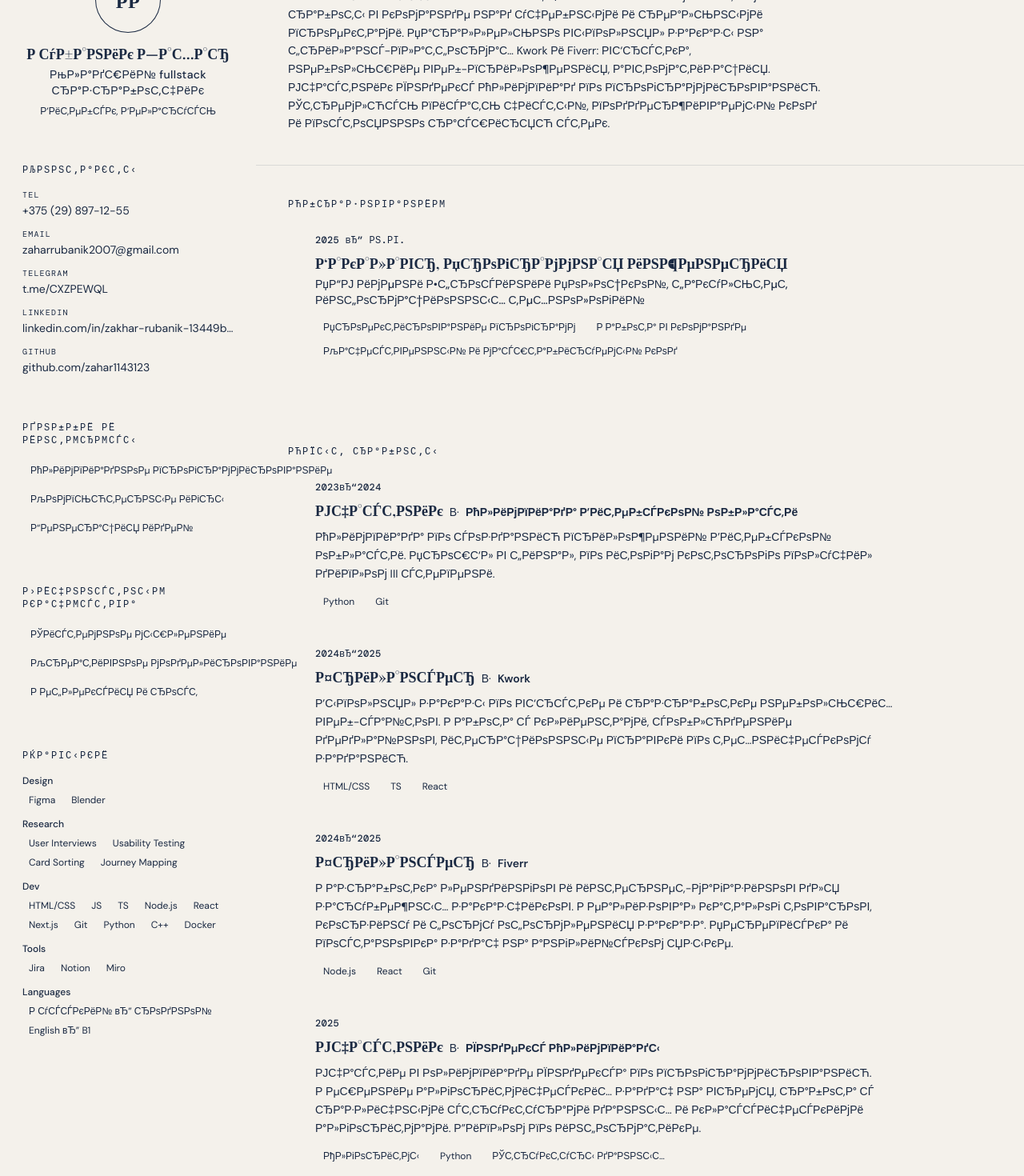
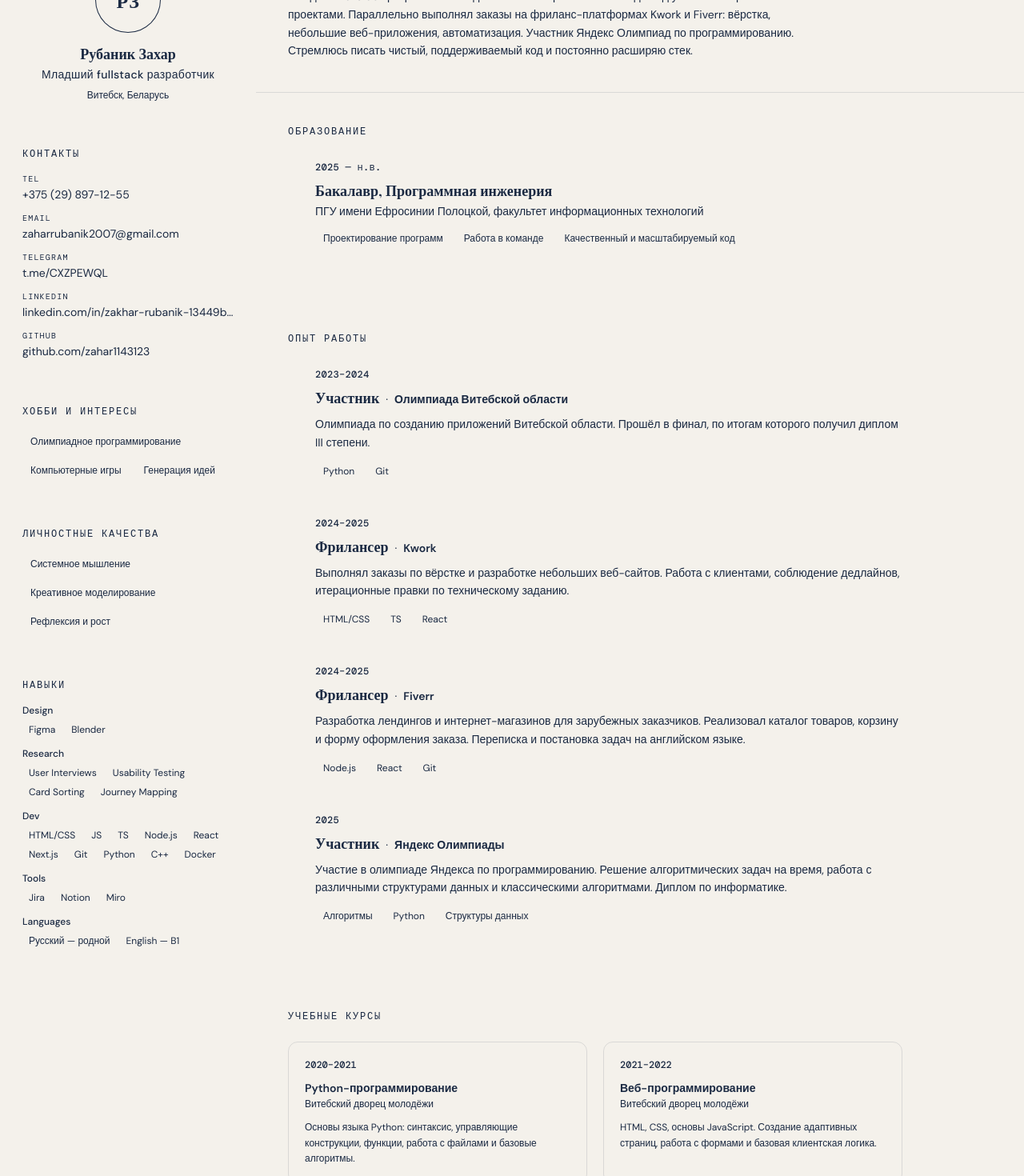
Before and after one commit to zahar1143123/Curriculum_Vitae, a React (Vite) app: page / in a window 1280 px wide. Shown: the part 100-1570 px from the top of the page at 80% size. Built offline with nearby package versions, Linux system fonts and the light colour scheme.

Commit message:
style: fix russian text encoding to UTF-8

```diff
--- a/src/app/App.tsx
+++ b/src/app/App.tsx
@@ -4,101 +4,101 @@ type Lang = "ru" | "en";
 
 const t = {
   ru: {
-    name: "Р СѓР±Р°РЅРёРє Р—Р°С…Р°СЂ",
-    title: "РњР»Р°РґС€РёР№ fullstack СЂР°Р·СЂР°Р±РѕС‚С‡РёРє",
-    location: "Р’РёС‚РµР±СЃРє, Р‘РµР»Р°СЂСѓСЃСЊ",
-    about: "РћР±Рѕ РјРЅРµ",
+    name: "Рубаник Захар",
+    title: "Младший fullstack разработчик",
+    location: "Витебск, Беларусь",
+    about: "Обо мне",
     aboutText:
-      "РњР»Р°РґС€РёР№ fullstack СЂР°Р·СЂР°Р±РѕС‚С‡РёРє СЃ РіРѕРґРѕРІС‹Рј РѕРїС‹С‚РѕРј СЂР°Р±РѕС‚С‹ РІ РєРѕРјР°РЅРґРµ РЅР°Рґ СѓС‡РµР±РЅС‹РјРё Рё СЂРµР°Р»СЊРЅС‹РјРё РїСЂРѕРµРєС‚Р°РјРё. РџР°СЂР°Р»Р»РµР»СЊРЅРѕ РІС‹РїРѕР»РЅСЏР» Р·Р°РєР°Р·С‹ РЅР° С„СЂРёР»Р°РЅСЃ-РїР»Р°С‚С„РѕСЂРјР°С… Kwork Рё Fiverr: РІС‘СЂСЃС‚РєР°, РЅРµР±РѕР»СЊС€РёРµ РІРµР±-РїСЂРёР»РѕР¶РµРЅРёСЏ, Р°РІС‚РѕРјР°С‚РёР·Р°С†РёСЏ. РЈС‡Р°СЃС‚РЅРёРє РЇРЅРґРµРєСЃ РћР»РёРјРїРёР°Рґ РїРѕ РїСЂРѕРіСЂР°РјРјРёСЂРѕРІР°РЅРёСЋ. РЎС‚СЂРµРјР»СЋСЃСЊ РїРёСЃР°С‚СЊ С‡РёСЃС‚С‹Р№, РїРѕРґРґРµСЂР¶РёРІР°РµРјС‹Р№ РєРѕРґ Рё РїРѕСЃС‚РѕСЏРЅРЅРѕ СЂР°СЃС€РёСЂСЏСЋ СЃС‚РµРє.",
-    contacts: "РљРѕРЅС‚Р°РєС‚С‹",
+      "Младший fullstack разработчик с годовым опытом работы в команде над учебными и реальными проектами. Параллельно выполнял заказы на фриланс-платформах Kwork и Fiverr: вёрстка, небольшие веб-приложения, автоматизация. Участник Яндекс Олимпиад по программированию. Стремлюсь писать чистый, поддерживаемый код и постоянно расширяю стек.",
+    contacts: "Контакты",
     phone: "+375 (29) 897-12-55",
     email: "zaharrubanik2007@gmail.com",
     linkedin: "https://www.linkedin.com/in/zakhar-rubanik-13449b26a/",
     github: "https://github.com/zahar1143123",
     telegram: "https://t.me/CXZPEWQL",
     telegramHandle: "@CXZPEWQL",
-    hobbies: "РҐРѕР±Р±Рё Рё РёРЅС‚РµСЂРµСЃС‹",
+    hobbies: "Хобби и интересы",
     hobbiesItems: [
-      "РћР»РёРјРїРёР°РґРЅРѕРµ РїСЂРѕРіСЂР°РјРјРёСЂРѕРІР°РЅРёРµ",
-      "РљРѕРјРїСЊСЋС‚РµСЂРЅС‹Рµ РёРіСЂС‹",
-      "Р“РµРЅРµСЂР°С†РёСЏ РёРґРµР№",
+      "Олимпиадное программирование",
+      "Компьютерные игры",
+      "Генерация идей",
     ],
-    qualities: "Р›РёС‡РЅРѕСЃС‚РЅС‹Рµ РєР°С‡РµСЃС‚РІР°",
+    qualities: "Личностные качества",
     qualitiesItems: [
-      "РЎРёСЃС‚РµРјРЅРѕРµ РјС‹С€Р»РµРЅРёРµ",
-      "РљСЂРµР°С‚РёРІРЅРѕРµ РјРѕРґРµР»РёСЂРѕРІР°РЅРёРµ",
-      "Р РµС„Р»РµРєСЃРёСЏ Рё СЂРѕСЃС‚",
+      "Системное мышление",
+      "Креативное моделирование",
+      "Рефлексия и рост",
     ],
     tabs: [
-      "РћР±СЂР°Р·РѕРІР°РЅРёРµ",
-      "РћРїС‹С‚ СЂР°Р±РѕС‚С‹",
-      "РЈС‡РµР±РЅС‹Рµ РєСѓСЂСЃС‹",
+      "Образование",
+      "Опыт работы",
+      "Учебные курсы",
     ],
     education: [
       {
-        year: "2025 вЂ” РЅ.РІ.",
-        degree: "Р‘Р°РєР°Р»Р°РІСЂ, РџСЂРѕРіСЂР°РјРјРЅР°СЏ РёРЅР¶РµРЅРµСЂРёСЏ",
+        year: "2025 — н.в.",
+        degree: "Бакалавр, Программная инженерия",
         institution:
-          "РџР“РЈ РёРјРµРЅРё Р•С„СЂРѕСЃРёРЅРёРё РџРѕР»РѕС†РєРѕР№, С„Р°РєСѓР»СЊС‚РµС‚ РёРЅС„РѕСЂРјР°С†РёРѕРЅРЅС‹С… С‚РµС…РЅРѕР»РѕРіРёР№",
+          "ПГУ имени Ефросинии Полоцкой, факультет информационных технологий",
         description: "",
         tags: [
-          "РџСЂРѕРµРєС‚РёСЂРѕРІР°РЅРёРµ РїСЂРѕРіСЂР°РјРј",
-          "Р Р°Р±РѕС‚Р° РІ РєРѕРјР°РЅРґРµ",
-          "РљР°С‡РµСЃС‚РІРµРЅРЅС‹Р№ Рё РјР°СЃС€С‚Р°Р±РёСЂСѓРµРјС‹Р№ РєРѕРґ",
+          "Проектирование программ",
+          "Работа в команде",
+          "Качественный и масштабируемый код",
         ],
       },
     ],
     experience: [
        {
-        year: "2023вЂ“2024",
-        role: "РЈС‡Р°СЃС‚РЅРёРє",
-        company: "РћР»РёРјРїРёР°РґР° Р’РёС‚РµР±СЃРєРѕР№ РѕР±Р»Р°СЃС‚Рё",
+        year: "2023–2024",
+        role: "Участник",
+        company: "Олимпиада Витебской области",
         description:
-          "РћР»РёРјРїРёР°РґР° РїРѕ СЃРѕР·РґР°РЅРёСЋ РїСЂРёР»РѕР¶РµРЅРёР№ Р’РёС‚РµР±СЃРєРѕР№ РѕР±Р»Р°СЃС‚Рё. РџСЂРѕС€С‘Р» РІ С„РёРЅР°Р», РїРѕ РёС‚РѕРіР°Рј РєРѕС‚РѕСЂРѕРіРѕ РїРѕР»СѓС‡РёР» РґРёРїР»РѕРј III СЃС‚РµРїРµРЅРё.",
+          "Олимпиада по созданию приложений Витебской области. Прошёл в финал, по итогам которого получил диплом III степени.",
         tags: ["Python", "Git"],
       },
       {
-        year: "2024вЂ“2025",
-        role: "Р¤СЂРёР»Р°РЅСЃРµСЂ",
+        year: "2024–2025",
+        role: "Фрилансер",
         company: "Kwork",
         description:
-          "Р’С‹РїРѕР»РЅСЏР» Р·Р°РєР°Р·С‹ РїРѕ РІС‘СЂСЃС‚РєРµ Рё СЂР°Р·СЂР°Р±РѕС‚РєРµ РЅРµР±РѕР»СЊС€РёС… РІРµР±-СЃР°Р№С‚РѕРІ. Р Р°Р±РѕС‚Р° СЃ РєР»РёРµРЅС‚Р°РјРё, СЃРѕР±Р»СЋРґРµРЅРёРµ РґРµРґР»Р°Р№РЅРѕРІ, РёС‚РµСЂР°С†РёРѕРЅРЅС‹Рµ РїСЂР°РІРєРё РїРѕ С‚РµС…РЅРёС‡РµСЃРєРѕРјСѓ Р·Р°РґР°РЅРёСЋ.",
+          "Выполнял заказы по вёрстке и разработке небольших веб-сайтов. Работа с клиентами, соблюдение дедлайнов, итерационные правки по техническому заданию.",
         tags: ["HTML/CSS", "TS", "React"],
       },
       {
-        year: "2024вЂ“2025",
-        role: "Р¤СЂРёР»Р°РЅСЃРµСЂ",
+        year: "2024–2025",
+        role: "Фрилансер",
         company: "Fiverr",
         description:
-          "Р Р°Р·СЂР°Р±РѕС‚РєР° Р»РµРЅРґРёРЅРіРѕРІ Рё РёРЅС‚РµСЂРЅРµС‚-РјР°РіР°Р·РёРЅРѕРІ РґР»СЏ Р·Р°СЂСѓР±РµР¶РЅС‹С… Р·Р°РєР°Р·С‡РёРєРѕРІ. Р РµР°Р»РёР·РѕРІР°Р» РєР°С‚Р°Р»РѕРі С‚РѕРІР°СЂРѕРІ, РєРѕСЂР·РёРЅСѓ Рё С„РѕСЂРјСѓ РѕС„РѕСЂРјР»РµРЅРёСЏ Р·Р°РєР°Р·Р°. РџРµСЂРµРїРёСЃРєР° Рё РїРѕСЃС‚Р°РЅРѕРІРєР° Р·Р°РґР°С‡ РЅР° Р°РЅРіР»РёР№СЃРєРѕРј СЏР·С‹РєРµ.",
+          "Разработка лендингов и интернет-магазинов для зарубежных заказчиков. Реализовал каталог товаров, корзину и форму оформления заказа. Переписка и постановка задач на английском языке.",
         tags: ["Node.js", "React", "Git"],
       },
       {
         year: "2025",
-        role: "РЈС‡Р°СЃС‚РЅРёРє",
-        company: "РЇРЅРґРµРєСЃ РћР»РёРјРїРёР°РґС‹",
+        role: "Участник",
+        company: "Яндекс Олимпиады",
         description:
-          "РЈС‡Р°СЃС‚РёРµ РІ РѕР»РёРјРїРёР°РґРµ РЇРЅРґРµРєСЃР° РїРѕ РїСЂРѕРіСЂР°РјРјРёСЂРѕРІР°РЅРёСЋ. Р РµС€РµРЅРёРµ Р°Р»РіРѕСЂРёС‚РјРёС‡РµСЃРєРёС… Р·Р°РґР°С‡ РЅР° РІСЂРµРјСЏ, СЂР°Р±РѕС‚Р° СЃ СЂР°Р·Р»РёС‡РЅС‹РјРё СЃС‚СЂСѓРєС‚СѓСЂР°РјРё РґР°РЅРЅС‹С… Рё РєР»Р°СЃСЃРёС‡РµСЃРєРёРјРё Р°Р»РіРѕСЂРёС‚РјР°РјРё. Р”РёРїР»РѕРј РїРѕ РёРЅС„РѕСЂРјР°С‚РёРєРµ.",
-        tags: ["РђР»РіРѕСЂРёС‚РјС‹", "Python", "РЎС‚СЂСѓРєС‚СѓСЂС‹ РґР°РЅРЅС‹С…"],
+          "Участие в олимпиаде Яндекса по программированию. Решение алгоритмических задач на время, работа с различными структурами данных и классическими алгоритмами. Диплом по информатике.",
+        tags: ["Алгоритмы", "Python", "Структуры данных"],
       },
     ],
     courses: [
       {
-        year: "2020вЂ“2021",
-        title: "Python-РїСЂРѕРіСЂР°РјРјРёСЂРѕРІР°РЅРёРµ",
-        provider: "Р’РёС‚РµР±СЃРєРёР№ РґРІРѕСЂРµС† РјРѕР»РѕРґС‘Р¶Рё",
+        year: "2020–2021",
+        title: "Python-программирование",
+        provider: "Витебский дворец молодёжи",
         description:
-          "РћСЃРЅРѕРІС‹ СЏР·С‹РєР° Python: СЃРёРЅС‚Р°РєСЃРёСЃ, СѓРїСЂР°РІР»СЏСЋС‰РёРµ РєРѕРЅСЃС‚СЂСѓРєС†РёРё, С„СѓРЅРєС†РёРё, СЂР°Р±РѕС‚Р° СЃ С„Р°Р№Р»Р°РјРё Рё Р±Р°Р·РѕРІС‹Рµ Р°Р»РіРѕСЂРёС‚РјС‹.",
+          "Основы языка Python: синтаксис, управляющие конструкции, функции, работа с файлами и базовые алгоритмы.",
       },
       {
-        year: "2021вЂ“2022",
-        title: "Р’РµР±-РїСЂРѕРіСЂР°РјРјРёСЂРѕРІР°РЅРёРµ",
-        provider: "Р’РёС‚РµР±СЃРєРёР№ РґРІРѕСЂРµС† РјРѕР»РѕРґС‘Р¶Рё",
+        year: "2021–2022",
+        title: "Веб-программирование",
+        provider: "Витебский дворец молодёжи",
         description:
-          "HTML, CSS, РѕСЃРЅРѕРІС‹ JavaScript. РЎРѕР·РґР°РЅРёРµ Р°РґР°РїС‚РёРІРЅС‹С… СЃС‚СЂР°РЅРёС†, СЂР°Р±РѕС‚Р° СЃ С„РѕСЂРјР°РјРё Рё Р±Р°Р·РѕРІР°СЏ РєР»РёРµРЅС‚СЃРєР°СЏ Р»РѕРіРёРєР°.",
+          "HTML, CSS, основы JavaScript. Создание адаптивных страниц, работа с формами и базовая клиентская логика.",
       },
     ],
-    skills: "РќР°РІС‹РєРё",
+    skills: "Навыки",
   },
   en: {
     name: "Zakhar Rubanik",
@@ -133,7 +133,7 @@ const t = {
     ],
     education: [
       {
-        year: "2025 вЂ” present",
+        year: "2025 — present",
         degree: "Bachelor, Software Engineering",
         institution:
           "PSU named after Euphrosyne of Polotsk, Faculty of Information Technologies",
@@ -147,7 +147,7 @@ const t = {
     ],
     experience: [
        {
-        year: "2023вЂ“2024",
+        year: "2023–2024",
         role: "Participant",
         company: "Vitebsk Region Olympiad",
         description:
@@ -155,7 +155,7 @@ const t = {
         tags: ["Python", "Git"],
       },
       {
-        year: "2024вЂ“2025",
+        year: "2024–2025",
         role: "Freelancer",
         company: "Kwork",
         description:
@@ -163,7 +163,7 @@ const t = {
         tags: ["HTML/CSS", "TS", "React"],
       },
       {
-        year: "2024вЂ“2025",
+        year: "2024–2025",
         role: "Freelancer",
         company: "Fiverr",
         description:
@@ -181,14 +181,14 @@ const t = {
     ],
     courses: [
       {
-        year: "2020вЂ“2021",
+        year: "2020–2021",
         title: "Python Programming",
         provider: "Vitebsk Youth Palace",
         description:
           "Python fundamentals: syntax, control flow, functions, file handling, and basic algorithms.",
       },
       {
-        year: "2021вЂ“2022",
+        year: "2021–2022",
         title: "Web Programming",
         provider: "Vitebsk Youth Palace",
         description:
@@ -218,7 +218,7 @@ const skillGroups = [
   },
   {
     label: "Languages",
-    items: ["Р СѓСЃСЃРєРёР№ вЂ” СЂРѕРґРЅРѕР№", "English вЂ” B1"],
+    items: ["Русский — родной", "English — B1"],
   },
 ];
 
@@ -242,7 +242,7 @@ const skillGroupsEn = [
   },
   {
     label: "Languages",
-    items: ["Russian вЂ” Native", "English вЂ” B1"],
+    items: ["Russian — Native", "English — B1"],
   },
 ];
 
@@ -274,10 +274,10 @@ export default function App() {
       </div>
 
       <div className="flex min-h-screen lg:flex-row flex-col">
-        {/* в”Ђв”Ђ Sidebar в”Ђв”Ђв”Ђв”Ђв”Ђв”Ђв”Ђв”Ђв”Ђв”Ђв”Ђв”Ђв”Ђв”Ђв”Ђв”Ђв”Ђв”Ђв”Ђв”Ђв”Ђв”Ђв”Ђв”Ђв”Ђв”Ђв”Ђв”Ђв”Ђв”Ђв”Ђв”Ђв”Ђв”Ђв”Ђв”Ђв”Ђв”Ђв”Ђв”Ђв”Ђв”Ђв”Ђ */}
+        {/* ── Sidebar ─────────────────────────────────────────── */}
         <aside className="lg:w-[300px] xl:w-[320px] lg:flex-shrink-0 bg-primary text-primary-foreground flex flex-col">
 
-          {/* в”Ђв”Ђ Mobile / tablet header (<lg) в”Ђв”Ђ */}
+          {/* ── Mobile / tablet header (<lg) ── */}
           <div className="lg:hidden px-6 py-6">
             <div className="flex items-center gap-4 mb-5">
               <div className="w-12 h-12 rounded-full bg-primary-foreground/10 ring-1 ring-primary-foreground/20 flex items-center justify-center flex-shrink-0">
@@ -362,7 +362,7 @@ export default function App() {
             </div>
           </div>
 
-          {/* в”Ђв”Ђ Desktop sidebar (lg+) в”Ђв”Ђ */}
+          {/* ── Desktop sidebar (lg+) ── */}
           <div className="hidden lg:flex flex-col gap-7 p-7 sticky top-0 min-h-screen">
             {/* Monogram */}
             <div className="flex flex-col items-center gap-4 pt-8">
@@ -505,7 +505,7 @@ export default function App() {
           </div>
         </aside>
 
-        {/* в”Ђв”Ђ Main Content в”Ђв”Ђв”Ђв”Ђв”Ђв”Ђв”Ђв”Ђв”Ђв”Ђв”Ђв”Ђв”Ђв”Ђв”Ђв”Ђв”Ђв”Ђв”Ђв”Ђв”Ђв”Ђв”Ђв”Ђв”Ђв”Ђв”Ђв”Ђв”Ђв”Ђв”Ђв”Ђв”Ђв”Ђв”Ђв”Ђв”Ђв”Ђв”Ђ */}
+        {/* ── Main Content ─────────────────────────────────────── */}
         <main className="flex-1 flex flex-col bg-background">
           {/* About */}
           <div className="px-10 py-10 border-b border-border bg-card">
@@ -599,7 +599,7 @@ export default function App() {
                             style={{ fontFamily: "'Playfair Display', serif" }}>
                             {item.role}
                           </h3>
-                          <span className="text-muted-foreground/40 text-sm">В·</span>
+                          <span className="text-muted-foreground/40 text-sm">·</span>
                           <span className="text-sm font-semibold text-accent">{item.company}</span>
                         </div>
                         <p className="text-sm text-muted-foreground mt-2 leading-relaxed">
@@ -660,7 +660,7 @@ export default function App() {
               className="text-xs text-muted-foreground/50"
               style={{ fontFamily: "'DM Mono', monospace" }}
             >
-              В© {new Date().getFullYear()} вЂ” {data.name}
+              © {new Date().getFullYear()} — {data.name}
             </p>
           </div>
         </main>
```
